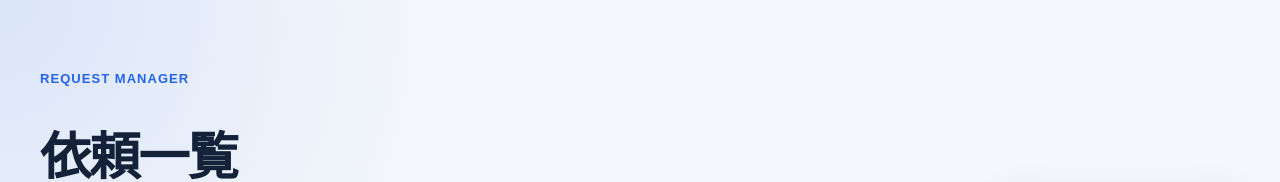
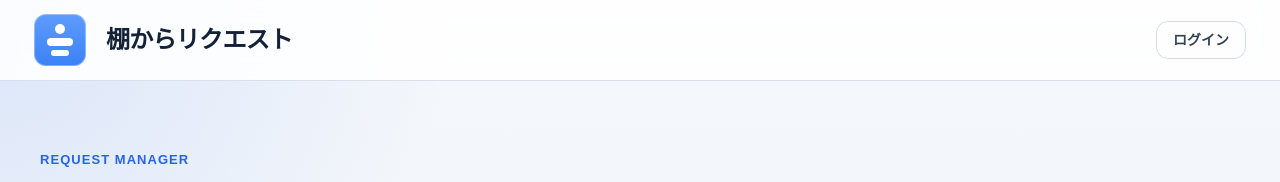
Before and after one commit to FR-k-sakamoto/request-manager, a Next.js app: page / in a window 1280 px wide. Shown: the top 182 px of the page. Built offline with nearby package versions, Linux system fonts and the light colour scheme; no server answers; the database is empty; what @mui/material-nextjs would draw is missing.

Commit message:
ログアウト機能実装

```diff
--- a/prisma/seed.ts
+++ b/prisma/seed.ts
@@ -1,7 +1,7 @@
 import { PrismaPg } from "@prisma/adapter-pg";
 import bcrypt from "bcryptjs";
 import { Pool } from "pg";
-import { getDatabaseUrl } from "../src/lib/database-url";
+import { getDatabaseUrl, shouldUseDatabaseSsl } from "../src/lib/database-url";
 import {
   PrismaClient,
   CategoryType,
@@ -13,7 +13,7 @@ import {
 const connectionString = getDatabaseUrl();
 const pool = new Pool({
   connectionString,
-  ssl: connectionString.includes("render.com") ? { rejectUnauthorized: false } : undefined,
+  ssl: shouldUseDatabaseSsl(connectionString) ? { rejectUnauthorized: false } : undefined,
 });
 
 const prisma = new PrismaClient({
--- a/src/app/page.tsx
+++ b/src/app/page.tsx
@@ -1,6 +1,7 @@
 import Form from "next/form";
 import styles from "./page.module.css";
 import { CategoryType, Prisma, RequestStatus } from "@/generated/prisma/client";
+import { UserHeader } from "@/components/user-header";
 
 export const dynamic = "force-dynamic";
 
@@ -241,6 +242,7 @@ export default async function Home({ searchParams }: { searchParams: SearchParam
 
   return (
     <div className={styles.page}>
+      <UserHeader />
       <main className={styles.main}>
         <section className={styles.hero}>
           <div>
--- a/src/app/providers.tsx
+++ b/src/app/providers.tsx
@@ -3,6 +3,7 @@
 import { AppRouterCacheProvider } from "@mui/material-nextjs/v16-appRouter";
 import CssBaseline from "@mui/material/CssBaseline";
 import { ThemeProvider } from "@mui/material/styles";
+import { SessionProvider } from "next-auth/react";
 import type { ReactNode } from "react";
 import { theme } from "./theme";
 
@@ -12,11 +13,13 @@ type ProvidersProps = {
 
 export function Providers({ children }: ProvidersProps) {
   return (
+    <SessionProvider>
       <AppRouterCacheProvider>
         <ThemeProvider theme={theme}>
           <CssBaseline />
           {children}
         </ThemeProvider>
       </AppRouterCacheProvider>
+    </SessionProvider>
   );
 }
--- a/src/app/requests/RequestsClient.tsx
+++ b/src/app/requests/RequestsClient.tsx
@@ -11,6 +11,7 @@ import Alert from "@mui/material/Alert";
 import { useTheme } from "@mui/material/styles";
 import { formatDate, requestCategoryLabels, requestStatusLabels } from "@/lib/request-ui";
 import type { RequestStatus, RequestCategoryType } from "@/lib/request-store";
+import { UserHeader } from "@/components/user-header";
 
 type RequestItem = {
   id: string;
@@ -37,6 +38,8 @@ export function RequestsClient({ requests, created }: RequestsClientProps) {
   const theme = useTheme();
 
   return (
+    <>
+    <UserHeader />
     <Box
       component="main"
       sx={{
@@ -187,5 +190,6 @@ export function RequestsClient({ requests, created }: RequestsClientProps) {
         )}
       </Box>
     </Box>
+    </>
   );
 }
--- /dev/null
+++ b/src/components/user-header.tsx
@@ -0,0 +1,149 @@
+"use client";
+
+import Link from "next/link";
+import Box from "@mui/material/Box";
+import Button from "@mui/material/Button";
+import Typography from "@mui/material/Typography";
+import { signOut, useSession } from "next-auth/react";
+
+export function UserHeader() {
+  const { data: session } = useSession();
+
+  return (
+    <Box
+      component="header"
+      sx={{
+        display: "flex",
+        alignItems: { xs: "flex-start", md: "center" },
+        justifyContent: "space-between",
+        flexDirection: { xs: "column", md: "row" },
+        gap: 2,
+        px: { xs: 2.5, md: 4.25 },
+        py: 1.75,
+        borderBottom: "1px solid #d9e0ec",
+        bgcolor: "rgba(255, 255, 255, 0.88)",
+        backdropFilter: "blur(12px)",
+      }}
+    >
+      <Box sx={{ display: "flex", alignItems: "center", gap: 2.5 }}>
+        <Box
+          sx={{
+            position: "relative",
+            width: 52,
+            height: 52,
+            borderRadius: "12px",
+            background: "linear-gradient(180deg, #5f9bff 0%, #3b82f6 100%)",
+            boxShadow: "inset 0 0 0 1px rgba(255, 255, 255, 0.36)",
+            display: "flex",
+            alignItems: "center",
+            justifyContent: "center",
+          }}
+          aria-hidden="true"
+        >
+          <Box
+            sx={{
+              position: "absolute",
+              top: 10,
+              left: "50%",
+              transform: "translateX(-50%)",
+              width: 10,
+              height: 10,
+              borderRadius: "999px",
+              bgcolor: "#fff",
+            }}
+          />
+          <Box
+            sx={{
+              position: "absolute",
+              top: 24,
+              left: "50%",
+              transform: "translateX(-50%)",
+              width: 26,
+              height: 8,
+              borderRadius: "999px",
+              bgcolor: "#fff",
+            }}
+          />
+          <Box
+            sx={{
+              position: "absolute",
+              top: 36,
+              left: "50%",
+              transform: "translateX(-50%)",
+              width: 18,
+              height: 6,
+              borderRadius: "999px",
+              bgcolor: "#fff",
+            }}
+          />
+        </Box>
+        <Typography
+          component={Link}
+          href="/"
+          variant="h1"
+          sx={{
+            fontSize: 24,
+            fontWeight: 700,
+            letterSpacing: "-0.03em",
+            textDecoration: "none",
+            color: "inherit",
+          }}
+        >
+          棚からリクエスト
+        </Typography>
+      </Box>
+
+      <Box
+        sx={{
+          display: "flex",
+          alignItems: { xs: "stretch", sm: "center" },
+          flexDirection: { xs: "column", sm: "row" },
+          gap: 1.5,
+        }}
+      >
+        {session?.user && (
+          <>
+            <Typography sx={{ color: "#64748b", fontSize: 14 }}>
+              {session.user.name}
+            </Typography>
+            <Button
+              onClick={() => signOut({ callbackUrl: "/login" })}
+              variant="outlined"
+              sx={{
+                borderColor: "#d4dbea",
+                color: "#334155",
+                borderRadius: "12px",
+                px: 2,
+                py: 0.75,
+                fontWeight: 600,
+                fontSize: 14,
+                textTransform: "none",
+              }}
+            >
+              ログアウト
+            </Button>
+          </>
+        )}
+        {!session?.user && (
+          <Button
+            component={Link}
+            href="/login"
+            variant="outlined"
+            sx={{
+              borderColor: "#d4dbea",
+              color: "#334155",
+              borderRadius: "12px",
+              px: 2,
+              py: 0.75,
+              fontWeight: 600,
+              fontSize: 14,
+              textTransform: "none",
+            }}
+          >
+            ログイン
+          </Button>
+        )}
+      </Box>
+    </Box>
+  );
+}
--- a/src/lib/database-url.ts
+++ b/src/lib/database-url.ts
@@ -1,22 +1,27 @@
-function normalizeSslMode(url: string) {
-  if (!url || !url.includes("render.com")) {
-    return url;
-  }
-
-  const hasQuery = url.includes("?");
-  const hasSslMode = /(?:\?|&)sslmode=/.test(url);
-
-  if (hasSslMode) {
-    return url;
-  }
-
-  return `${url}${hasQuery ? "&" : "?"}sslmode=require`;
+function isLocalHostname(hostname: string) {
+  return ["localhost", "127.0.0.1", "::1"].includes(hostname);
 }
 
 export function getDatabaseUrl() {
   const directUrl = process.env.DIRECT_URL?.trim();
   const databaseUrl = process.env.DATABASE_URL?.trim();
-  const resolved = directUrl || databaseUrl || "";
 
-  return normalizeSslMode(resolved);
+  return directUrl || databaseUrl || "";
 }
+
+export function shouldUseDatabaseSsl(connectionString: string) {
+  if (process.env.DATABASE_SSL === "true") {
+    return true;
+  }
+
+  if (process.env.DATABASE_SSL === "false") {
+    return false;
+  }
+
+  try {
+    const host = new URL(connectionString).hostname;
+    return !isLocalHostname(host);
+  } catch {
+    return false;
+  }
+}
--- a/src/lib/prisma.ts
+++ b/src/lib/prisma.ts
@@ -1,33 +1,16 @@
 import { PrismaPg } from "@prisma/adapter-pg";
 import { PrismaClient } from "@/generated/prisma/client";
-import { getDatabaseUrl } from "@/lib/database-url";
+import { getDatabaseUrl, shouldUseDatabaseSsl } from "@/lib/database-url";
 import { Pool } from "pg";
 
 const globalForPrisma = globalThis as typeof globalThis & {
   prisma?: PrismaClient;
 };
 
-function shouldUseSsl(connectionString: string) {
-  if (process.env.DATABASE_SSL === "true") {
-    return true;
-  }
-
-  if (process.env.DATABASE_SSL === "false") {
-    return false;
-  }
-
-  try {
-    const host = new URL(connectionString).hostname;
-    return !["localhost", "127.0.0.1", "::1"].includes(host);
-  } catch {
-    return false;
-  }
-}
-
 const connectionString = getDatabaseUrl();
 const pool = new Pool({
   connectionString,
-  ssl: shouldUseSsl(connectionString) ? { rejectUnauthorized: false } : undefined,
+  ssl: shouldUseDatabaseSsl(connectionString) ? { rejectUnauthorized: false } : undefined,
 });
 const adapter = new PrismaPg(pool);
 
```
Also changed, not shown: src/app/requests/[id]/RequestDetailClient.tsx (+34 -0 lines), src/app/requests/new/page.tsx (+35 -0 lines). Lines whose indentation alone changed are shown as unchanged.
